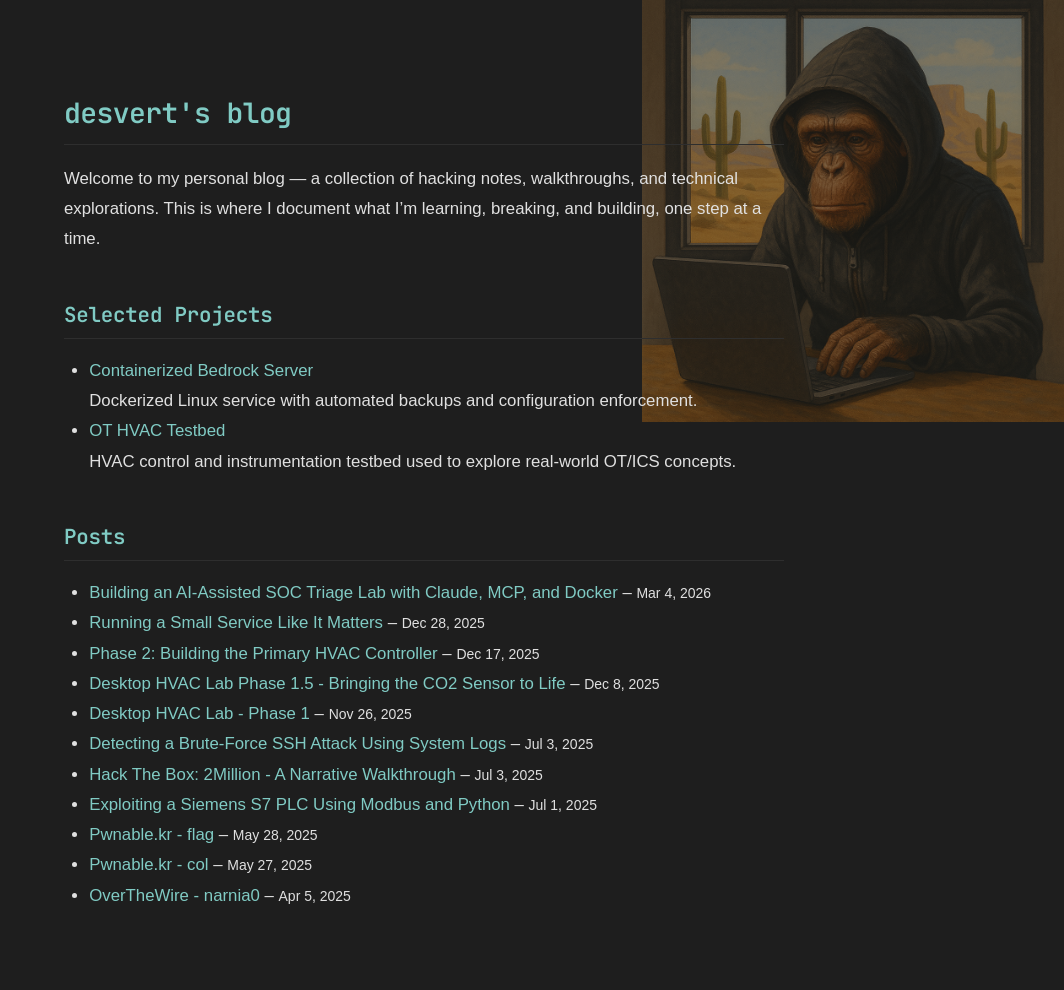
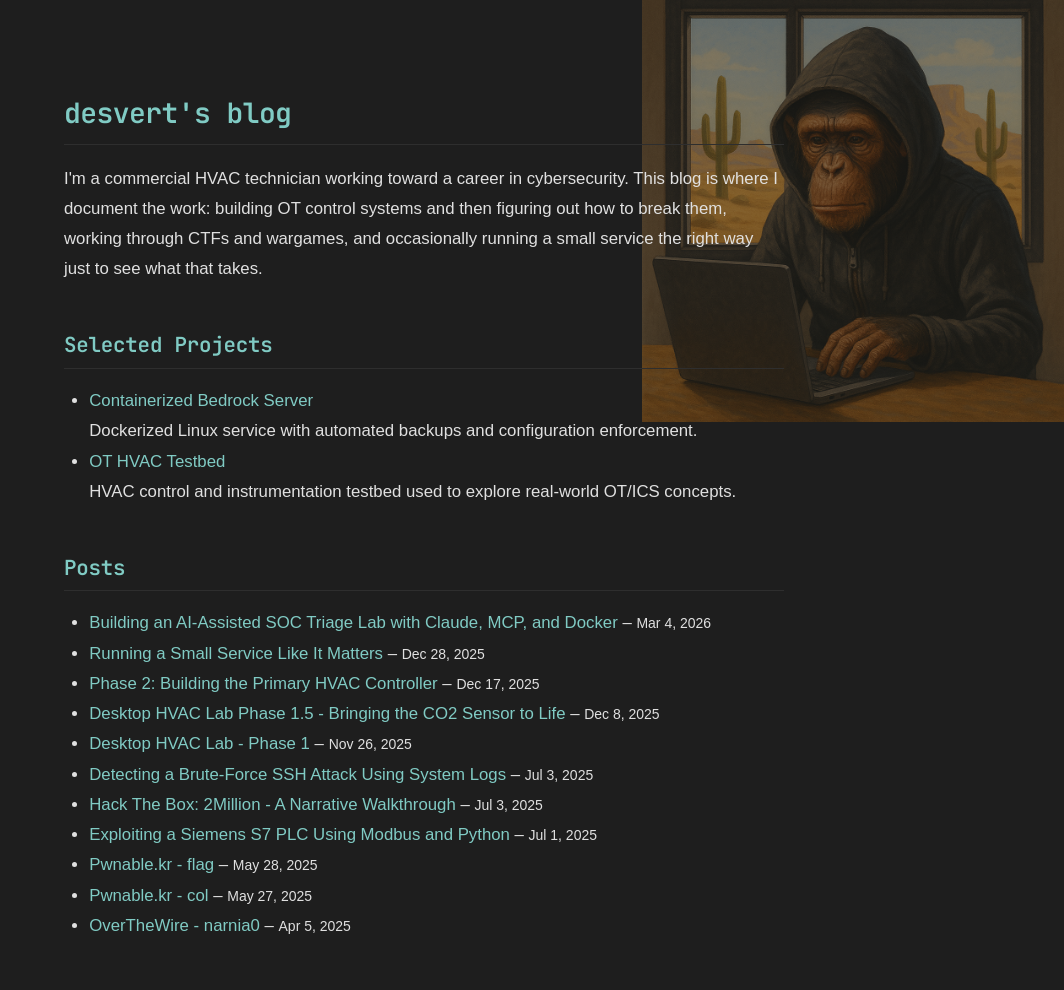
Before and after one commit to desvert/desvert.github.io, a Jekyll site: the page built from index.md, in a window 1280 px wide. Shown: the whole page, without its empty margins (216-1280 px from the left). Built offline with Jekyll 4.4.1, drawn with Linux system fonts in a browser that asks for light colours; before the commit the page ends 960 px from its top, so only the background shows below that.

Commit message:
Revise blog introduction to better reflect professional background and focus on cybersecurity journey

```diff
--- a/_layouts/home.html
+++ b/_layouts/home.html
@@ -9,7 +9,7 @@
 <body>
   <div id="logo-bg">
     <h1>{{ site.title }}</h1>
-    <p>Welcome to my personal blog — a collection of hacking notes, walkthroughs, and technical explorations. This is where I document what I’m learning, breaking, and building, one step at a time.</p>
+    <p>I'm a commercial HVAC technician working toward a career in cybersecurity. This blog is where I document the work: building OT control systems and then figuring out how to break them, working through CTFs and wargames, and occasionally running a small service the right way just to see what that takes.</p>
 
     <h2>Selected Projects</h2>
     <ul>
```
